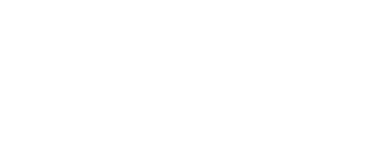
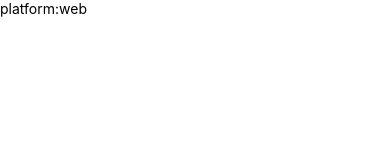
Before and after one commit to rameshbanakar/react-native, a React Native app: screen / in a window 390 px wide. Shown: the top 160 px of the page. Built offline with nearby package versions, Linux system fonts and the light colour scheme.

Commit message:
platform check

```diff
--- a/App.tsx
+++ b/App.tsx
@@ -18,6 +18,7 @@
 import Modal from './component/Modal';
 import Pressable from './component/Pressable';
 import StatusBars from './component/StatusBar';
+import OsCheck from './component/OsCheck';
 function App(): React.JSX.Element {
   const hello=()=>{
     console.warn("button pressed")
@@ -41,7 +42,8 @@
       {/* <Loader/> */}
       {/* <Modal/> */}
       {/* <Pressable/> */}
-      <StatusBars />
+      {/* <StatusBars /> */}
+      <OsCheck/>
     </View>
   );
 }
--- /dev/null
+++ b/component/OsCheck.js
@@ -0,0 +1,11 @@
+import React from 'react'
+import {View, Text, Platform} from 'react-native';
+function OsCheck() {
+  return (
+    <View>
+      <Text>platform:{Platform.OS}</Text>
+    </View>
+  );
+}
+
+export default OsCheck
```
